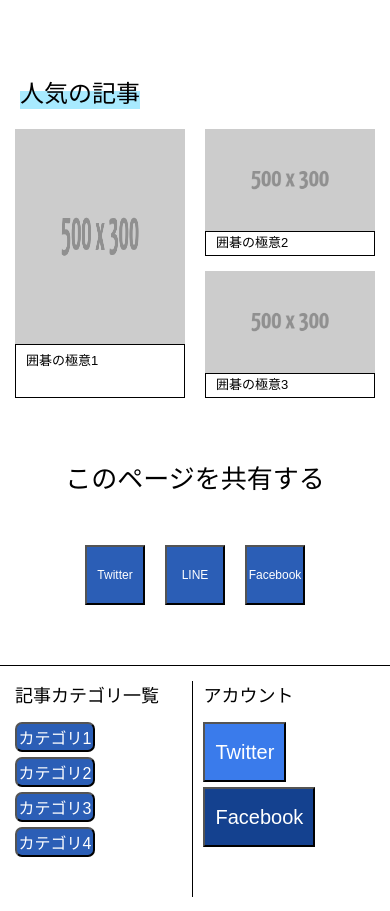
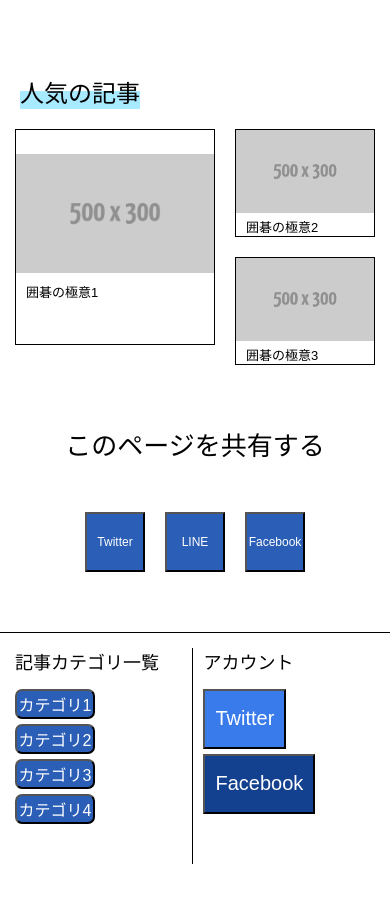
Before and after one commit to intenseG/html_css_practice, a plain HTML site: page index.html in a window 390 px wide. Shown: the part 880-1791 px from the top of the page. Drawn offline with Linux system fonts and the light colour scheme.

Commit message:
人気記事の項目を修正

```diff
--- a/css/style.css
+++ b/css/style.css
@@ -339,7 +339,7 @@
   margin-bottom: 100px;
   display: flex;
   flex-direction: row;
-  justify-content: flex-start;
+  justify-content: center;
 }
 
 .wrapper .popular_article .article_list {
@@ -350,17 +350,17 @@
 .wrapper .popular_article .article_list .article_item {
   width: 100%;
   height: 100%;
-  /* border: 1px solid #000000; */
+  border: 1px solid #000000;
 }
 
 .wrapper .popular_article .article_list .article_item .img_box {
-  width: 100%;
-  height: 80%;
+  width: 580px;
+  overflow: hidden;
 }
 
 .wrapper .popular_article .article_list .article_item .img_box .article_img {
   width: 100%;
-  height: 100%;
+  /* height: 100%; */
 }
 
 .wrapper .popular_article .article_list .article_item .title {
@@ -369,7 +369,7 @@
   text-align: left;
   padding-left: 10px;
   padding-top: 5px;
-  border: solid 1px #000000;
+  /* border: solid 1px #000000; */
   /* background-color: #b5bcc9; */
   color: #000000;
 }
@@ -378,14 +378,14 @@
   /* width: 50%; */
   display: flex;
   flex-direction: column;
-  justify-content: flex-start;
+  justify-content: center;
 }
 
 .wrapper .popular_article .article_column_list .article_item {
   width: 100%;
   height: 100%;
-  /* border: 1px solid #000000; */
-  margin-bottom: 15px;
+  border: 1px solid #000000;
+  margin-bottom: 5px;
 }
 
 .wrapper .popular_article .article_column_list .article_item:last-child {
@@ -393,13 +393,13 @@
 }
 
 .wrapper .popular_article .article_column_list .article_item .img_box {
-  width: 100%;
-  height: 80%;
+  width: 300px;
+  overflow: hidden;
 }
 
 .wrapper .popular_article .article_column_list .article_item .img_box .article_img {
   width: 100%;
-  height: 100%;
+  /* height: 100%; */
 }
 
 .wrapper .popular_article .article_column_list .article_item .title {
@@ -408,7 +408,7 @@
   text-align: left;
   padding-left: 10px;
   padding-top: 5px;
-  border: solid 1px #000000;
+  /* border: solid 1px #000000; */
   /* background-color: #b5bcc9; */
   color: #000000;
 }
@@ -547,6 +547,43 @@
     width: auto;
   }
 
+  /* .wrapper .popular_article {
+    flex-wrap: wrap;
+  } */
+
+  .wrapper .popular_article .article_list {
+    width: 100%;
+    /* margin-right: 0; */
+    margin-bottom: 20px;
+  }
+
+  .wrapper .popular_article .article_list .article_item {
+    align-content: center;
+    margin-bottom: 20px;
+    /* width: 100%; */
+    /* height: 100%; */
+  }
+
+  .wrapper .popular_article .article_list .article_item .img_box {
+    width: 100%;
+    /* height: 100%; */
+  }
+
+  .wrapper .popular_article .article_column_list {
+    align-content: center;
+    width: 70%;
+    /* height: 100%; */
+  }
+
+  .wrapper .popular_article .article_column_list .article_item {
+    margin-bottom: 20px;
+  }
+
+  .wrapper .popular_article .article_column_list .article_item .img_box {
+    width: 100%;
+    /* height: 100%; */
+  }
+
   .wrapper .sns_share .sns_button_group .sns_button {
     width: 100px;
     height: 100px;
--- a/index.html
+++ b/index.html
@@ -191,6 +191,5 @@
       Copyright © 2021 IgoCreative All Rights Reserved.
     </div>
   </div>
-  <script type="text/javascript" src="index.js"></script>
 </body>
 </html>
```
